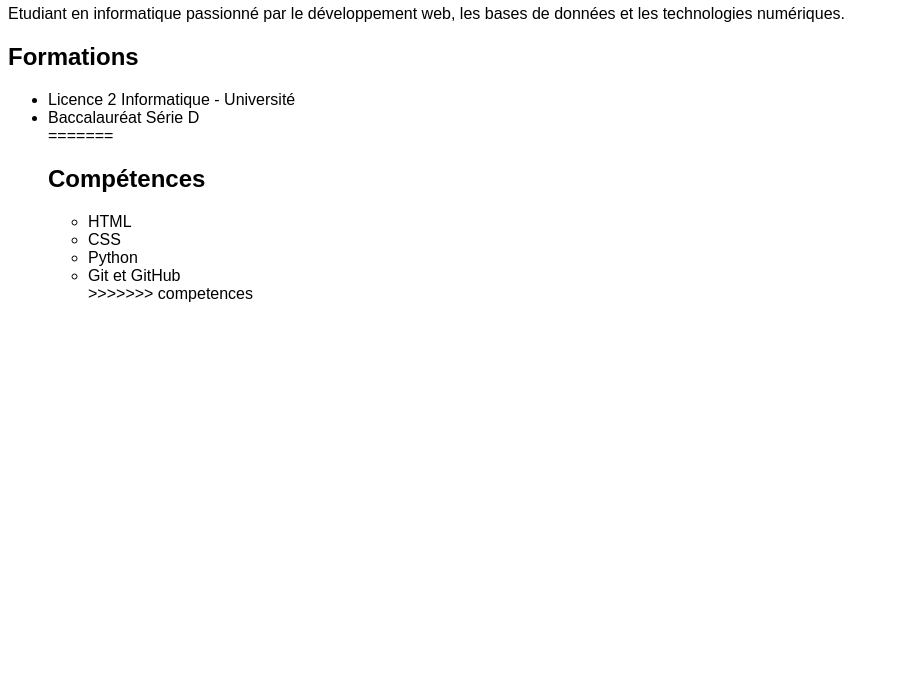
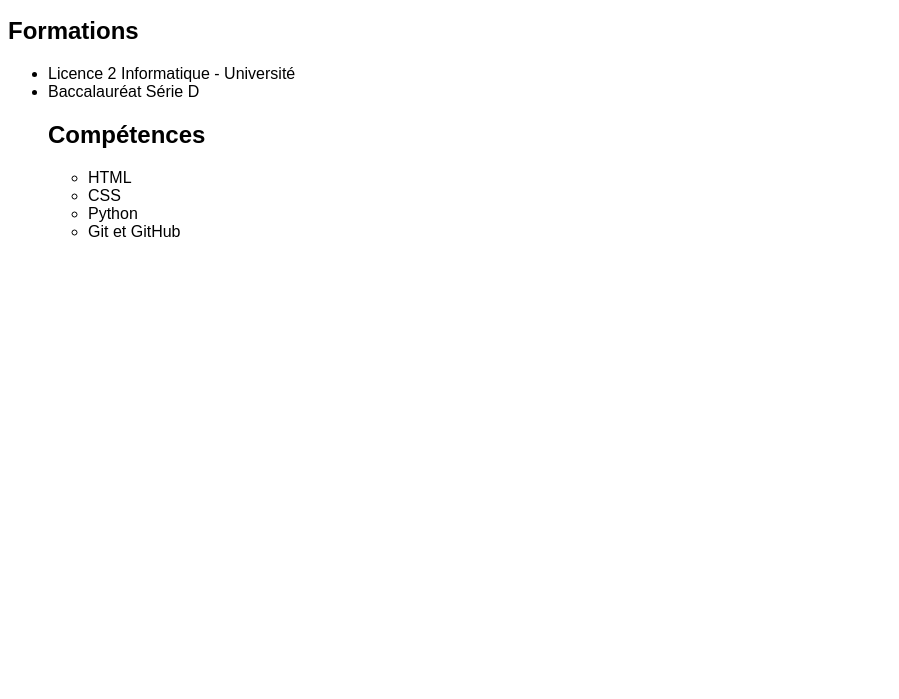
Before and after one commit to ariadedesouza8-max/mon-cv, a plain HTML site: page index.html in a window 1280 px wide. Shown: the part 101-800 px from the top of the page, without its empty margins (0-899 px from the left). Drawn offline with Linux system fonts and the light colour scheme.

Commit message:
resolution conflit competences

```diff
--- a/index.html
+++ b/index.html
@@ -7,7 +7,6 @@
     <link rel="stylesheet" href="style.css">
 </head>
 <body>
-<<<<<<< HEAD
 <h1>Ariade De souza</h1>
 
 <p>
@@ -19,7 +18,6 @@ les bases de données et les technologies numériques.
 <ul>
     <li>Licence 2 Informatique - Université</li>
     <li>Baccalauréat Série D</li>
-=======
 <h2>Compétences</h2>
 
 <ul>
@@ -27,7 +25,6 @@ les bases de données et les technologies numériques.
     <li>CSS</li>
     <li>Python</li>
     <li>Git et GitHub</li>
->>>>>>> competences
 </ul>
 </body>
 </html>
```
